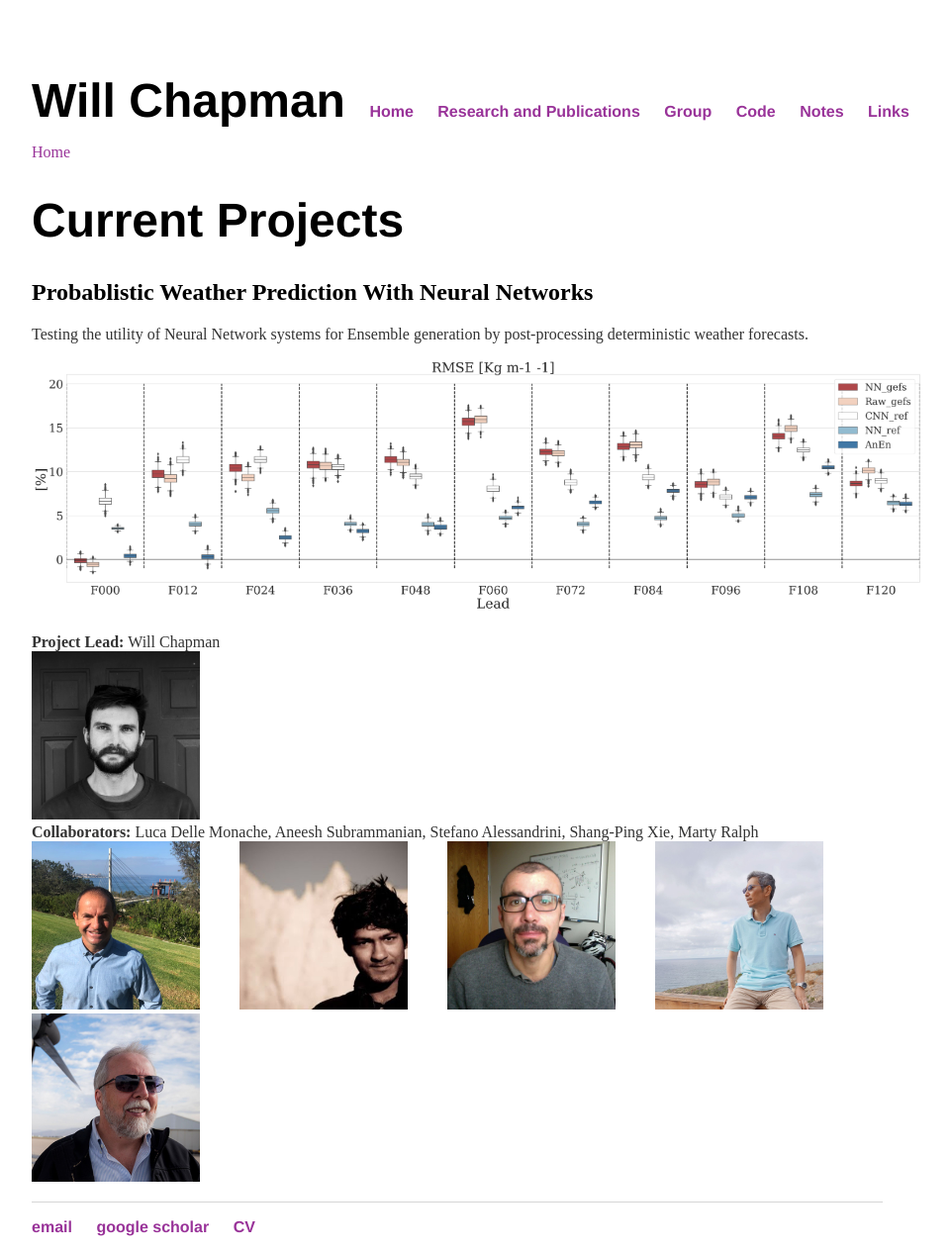
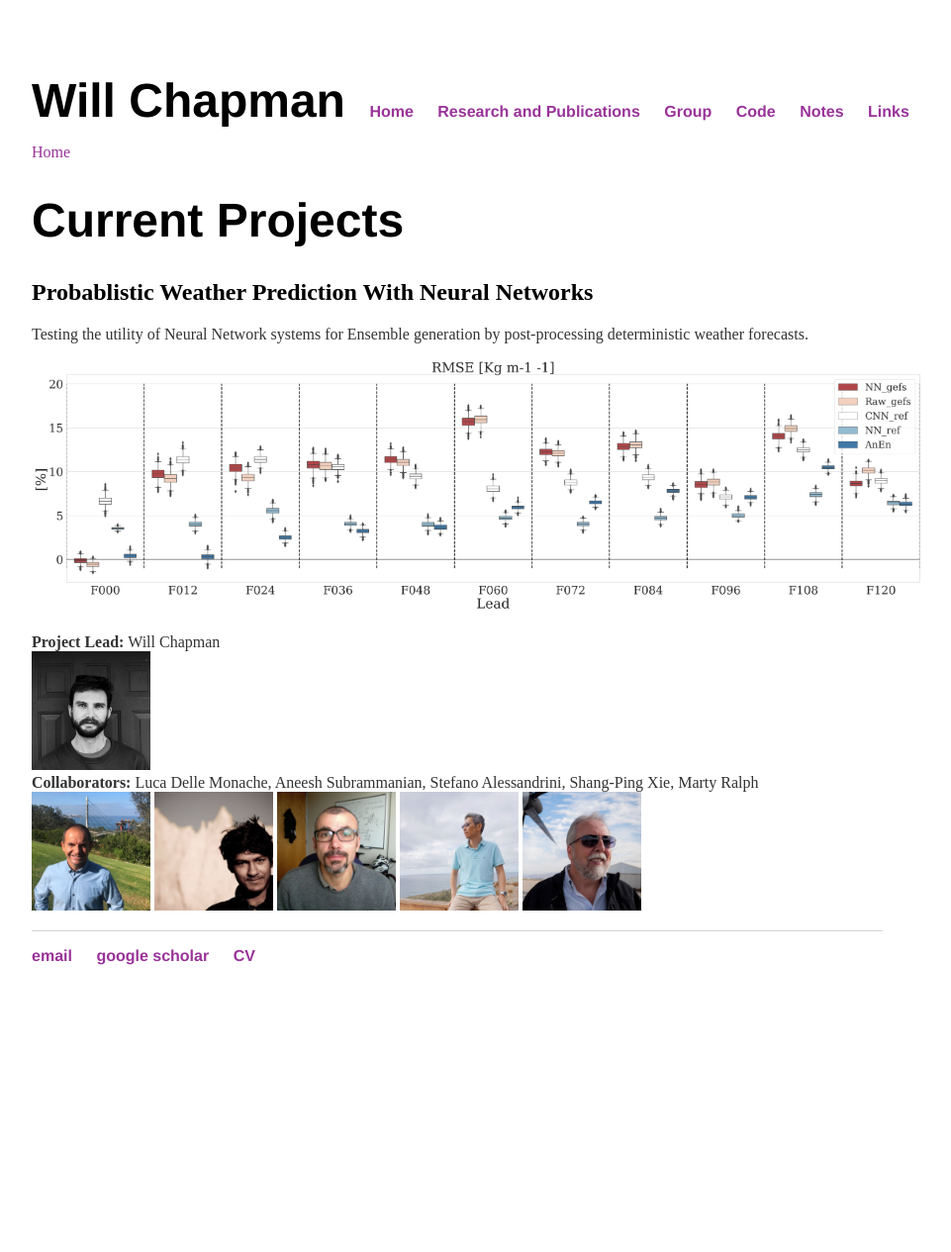
Before and after one commit to WillyChap/willychap_beta.github.io, a Jekyll site: the page built from research/projects.md, in a window 1280 px wide. Shown: the whole page at 99% size, without its empty margins (276-1237 px from the left). Built offline with Jekyll 4.4.1, drawn with Linux system fonts in a browser that asks for light colours; our own code applies the rules of GitHub Pages for plain Markdown files; after the commit the page ends 991 px from its top, so only the background shows below that.

Commit message:
Update projects.md

```diff
--- a/research/projects.md
+++ b/research/projects.md
@@ -8,6 +8,6 @@
 <img src="http://willychap.github.io/research/images/RMSElead.png" alt="RMSElead" width="900"/>
 
 **Project Lead:** Will Chapman<br/>
-<img src="http://willychap.github.io/images/william_chapman_square.jpg" alt="Me" width="170"/><br/>
+<img src="http://willychap.github.io/images/william_chapman_square.jpg" alt="Me" width="120"/><br/>
 **Collaborators:** Luca Delle Monache, Aneesh Subrammanian, Stefano Alessandrini, Shang-Ping Xie, Marty Ralph<br/>
-<img src="http://willychap.github.io/images/LDM.jpg" alt="LDM" width="170"/> <img src="http://willychap.github.io/images/ACS.jpg" alt="ACS" width="170"/> <img src="http://willychap.github.io/images/SA.jpg" alt="SPX" width="170"/> <img src="http://willychap.github.io/images/SPX.jpg" alt="SPX" width="170"/> <img src="http://willychap.github.io/images/FMR.jpg" alt="FMR" width="170"/>
+<img src="http://willychap.github.io/images/LDM.jpg" alt="LDM" width="120"/> <img src="http://willychap.github.io/images/ACS.jpg" alt="ACS" width="120"/> <img src="http://willychap.github.io/images/SA.jpg" alt="SPX" width="120"/> <img src="http://willychap.github.io/images/SPX.jpg" alt="SPX" width="120"/> <img src="http://willychap.github.io/images/FMR.jpg" alt="FMR" width="120"/>
```
